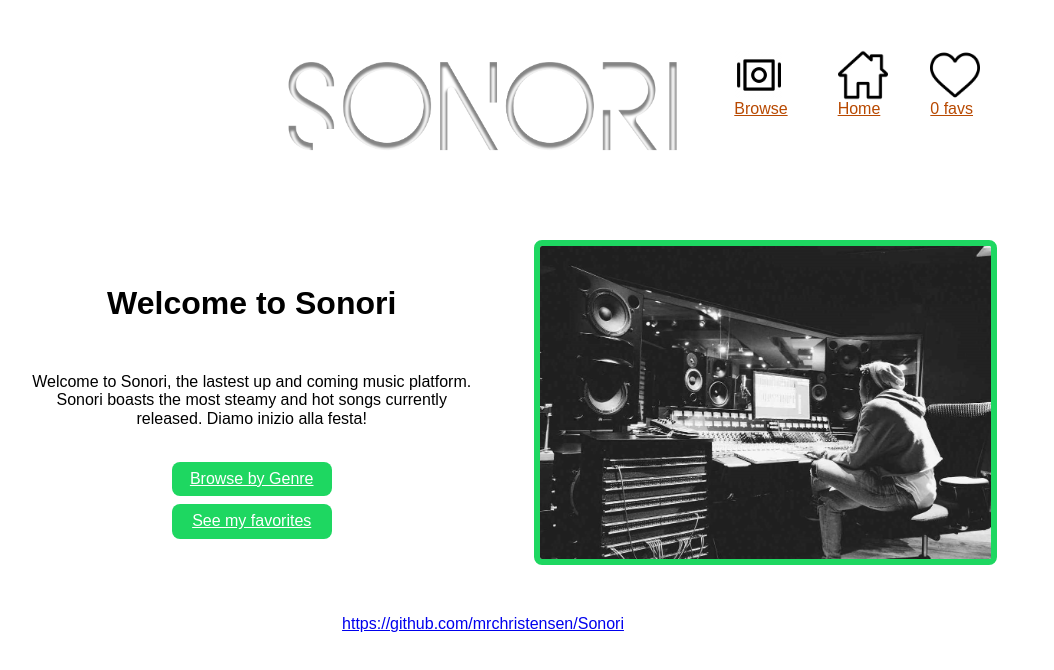
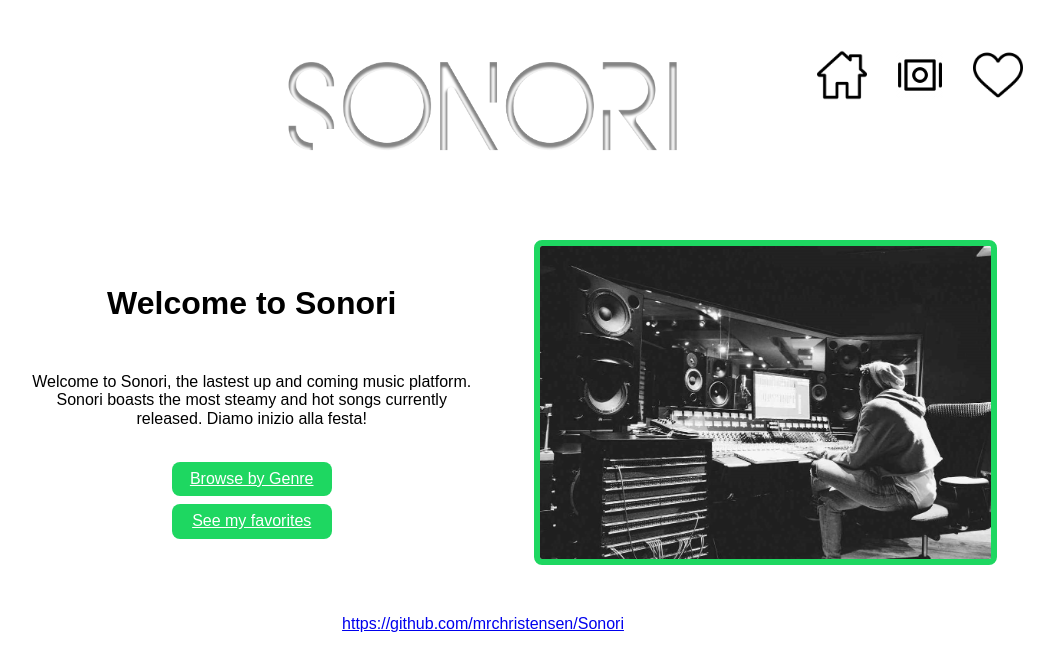
Before and after one commit to mrchristensen/Sonori, a Vue app: page / in a window 1280 px wide. Shown: the top 670 px of the page, without its empty margins (157-1211 px from the left). Built offline with nearby package versions, Linux system fonts and the light colour scheme.

Commit message:
Updated header

```diff
--- a/src/App.vue
+++ b/src/App.vue
@@ -7,22 +7,19 @@
         </router-link>
       </div>
       <div id="side">
+        <router-link to="/">
+          <div class="menu-item home">
+            <img src="/images/home.png" />
+          </div>
+        </router-link>
         <router-link to="/browse">
           <div class="menu-item browse">
             <img src="/images/browse-512.png" />
-            <p>Browse</p>
-          </div>
-        </router-link>
-        <router-link to="/">
-          <div class="menu-item home">
-            <img src="/images/home.png" />
-            <p>Home</p>
           </div>
         </router-link>
         <router-link to="/favorites">
           <div class="menu-item favorites">
             <img src="/images/heart.png" />
-            <p>{{ numberOfItems }} favs</p>
           </div>
         </router-link>
       </div>
@@ -92,6 +89,7 @@ body {
 .menu-item {
   display: flex;
   flex-direction: column;
+  margin-left: 28px;
 }
 
 .menu-item p {
```
